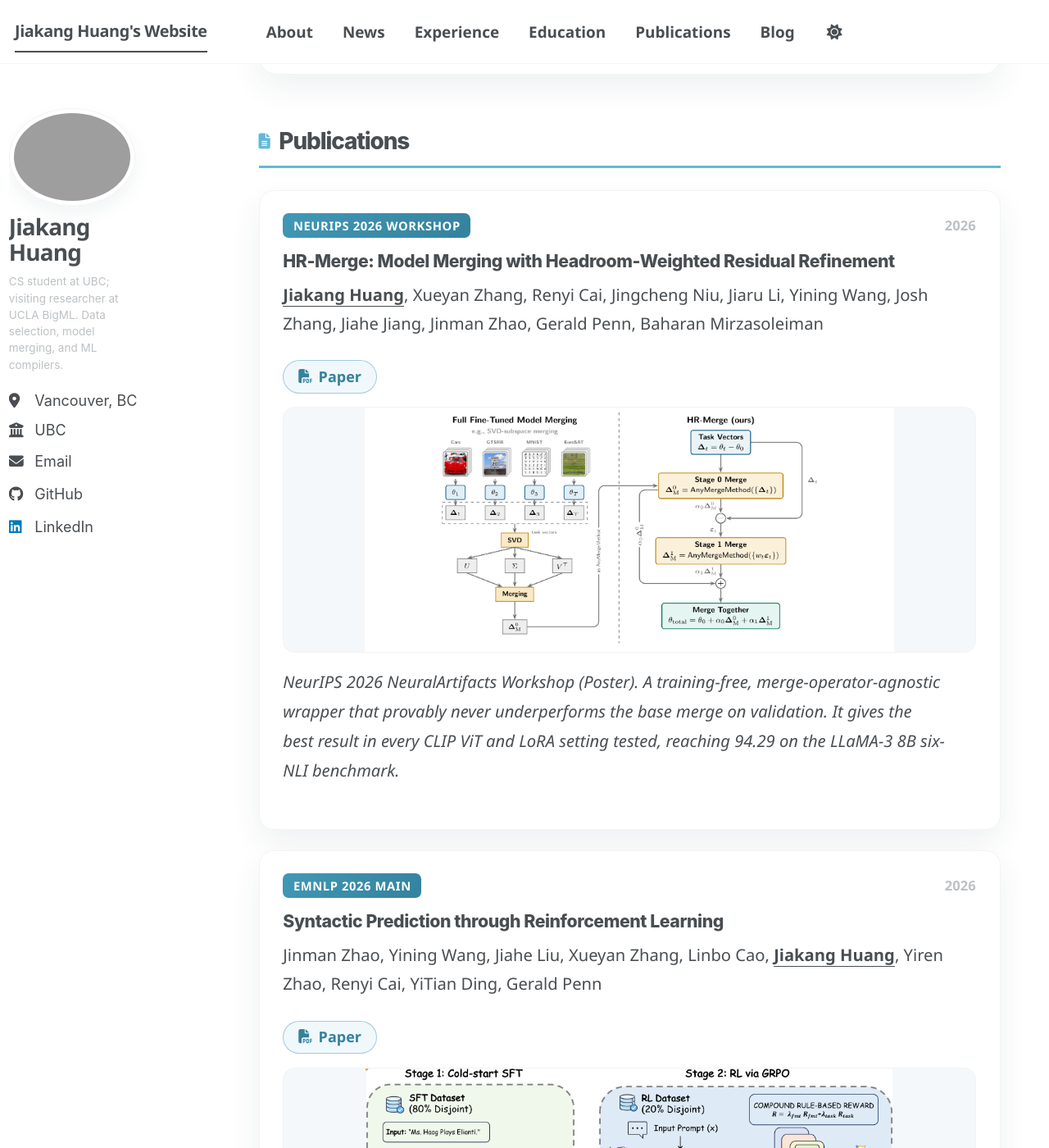
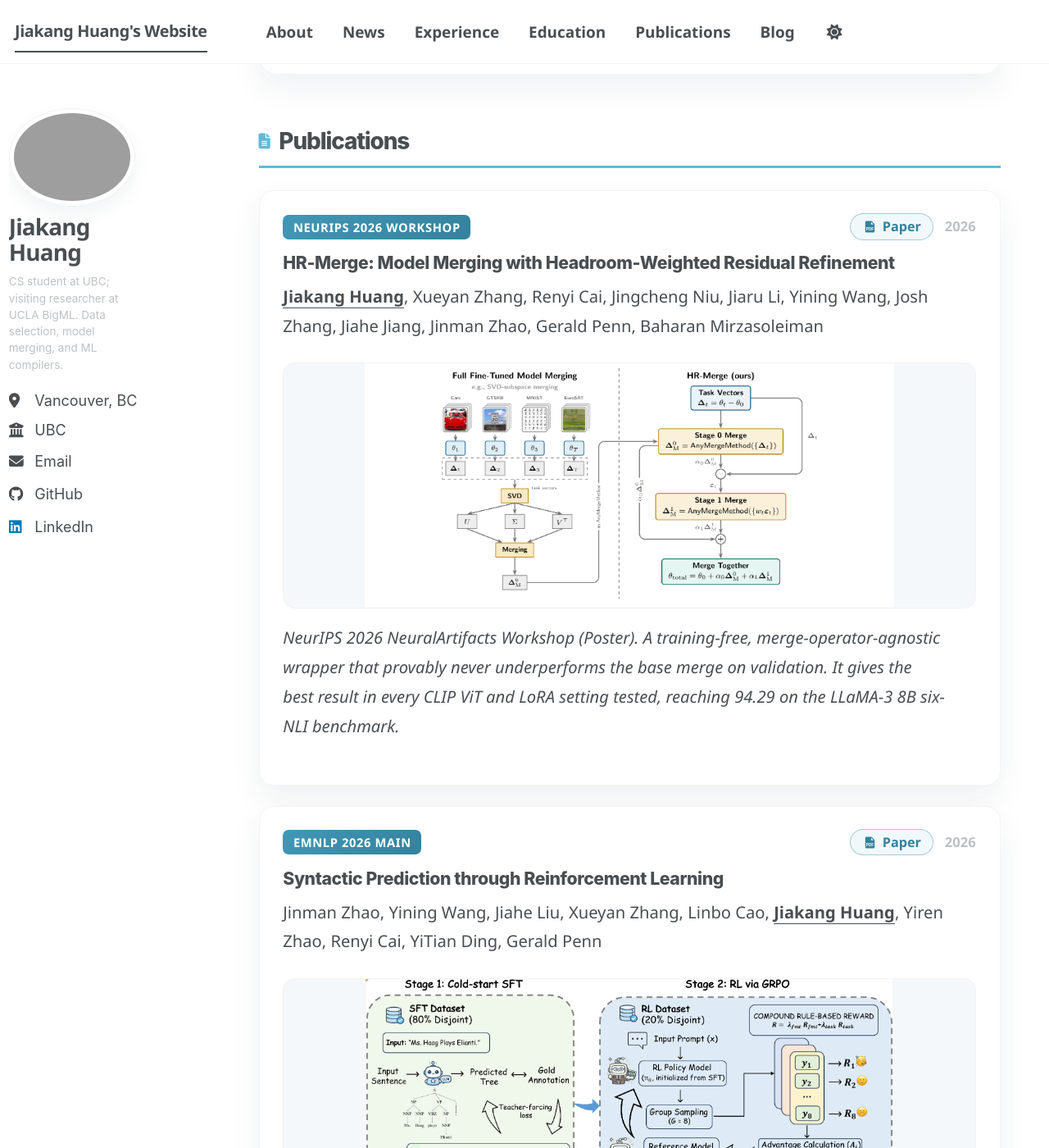
Before and after one commit to DanielHuangjiakang/danielhuangjiakang.github.io, a Jekyll site: the page built from _pages/about.md, in a window 1280 px wide and 1400 px high, scrolled down 2795 px. Shown: the whole window at 82% size. Built offline with Jekyll 4.4.1, drawn with Linux system fonts in a browser that asks for light colours; a script bundle is joined from its source files by our own code; library files that are not in the unit come from our copies.

Commit message:
Move paper link next to year with PDF icon

```diff
--- a/_includes/pub-links.html
+++ b/_includes/pub-links.html
@@ -1,7 +1,7 @@
 {% assign p = include.post %}
 {% if p.paperurl or p.projecturl or p.codeurl or p.modelurl %}
-<div class="pub-links">
-  {% if p.paperurl %}<a class="pub-pill" href="{{ p.paperurl }}" target="_blank" rel="noopener"><i class="fas fa-file-pdf" aria-hidden="true"></i>Paper</a>{% endif %}
+<div class="pub-links{% if include.compact %} pub-links--compact{% endif %}">
+  {% if p.paperurl %}<a class="pub-pill" href="{{ p.paperurl }}" target="_blank" rel="noopener">{% include pdf-icon.svg %}Paper</a>{% endif %}
   {% if p.projecturl %}<a class="pub-pill" href="{{ p.projecturl }}" target="_blank" rel="noopener"><i class="fas fa-globe" aria-hidden="true"></i>Project</a>{% endif %}
   {% if p.codeurl %}<a class="pub-pill" href="{{ p.codeurl }}" target="_blank" rel="noopener"><i class="fab fa-github" aria-hidden="true"></i>Code</a>{% endif %}
   {% if p.modelurl %}<a class="pub-pill" href="{{ p.modelurl }}" target="_blank" rel="noopener"><i class="fas fa-cube" aria-hidden="true"></i>Models</a>{% endif %}
--- a/_pages/about.md
+++ b/_pages/about.md
@@ -168,13 +168,12 @@ redirect_from:
           <article class="pub-card">
             <div class="pub-card__header">
               {% if post.venue_short %}<span class="pub-card__badge{% if post.status == 'accepted' %} pub-card__badge--accepted{% endif %}">{{ post.venue_short }}</span>{% endif %}
-              <span class="pub-card__year">{{ post.date | date: "%Y" }}</span>
+              <span class="pub-card__meta">{% include pub-links.html post=post compact=true %}<span class="pub-card__year">{{ post.date | date: "%Y" }}</span></span>
             </div>
             <h3 class="pub-card__title"><a href="{{ post.url | relative_url }}">{{ post.title }}</a></h3>
             {% if post.authors %}
               <p class="pub-card__authors">{{ post.authors | replace: "Jiakang Huang", "<strong><u>Jiakang Huang</u></strong>" }}</p>
             {% endif %}
-            {% include pub-links.html post=post %}
             {% if post.header.teaser %}
               <a class="pub-card__image-link" href="{{ post.url | relative_url }}">
                 <img class="pub-card__image" src="{{ post.header.teaser | prepend: '/images/' | relative_url }}" alt="{{ post.title }}">
--- a/assets/css/main.scss
+++ b/assets/css/main.scss
@@ -682,3 +682,19 @@ p, li, .pub-card__abstract, .news-item__text {
 .pub-pill i {
   font-size: 0.95em;
 }
+
+.pub-card__meta {
+  display: inline-flex;
+  align-items: center;
+  gap: 0.75rem;
+}
+.pub-links--compact {
+  margin: 0;
+}
+.pub-links--compact .pub-pill {
+  padding: 0.22rem 0.8rem;
+  font-size: 0.9rem;
+}
+.pub-pill__icon {
+  flex-shrink: 0;
+}
```
Also changed, not shown: _includes/pdf-icon.svg (added).
